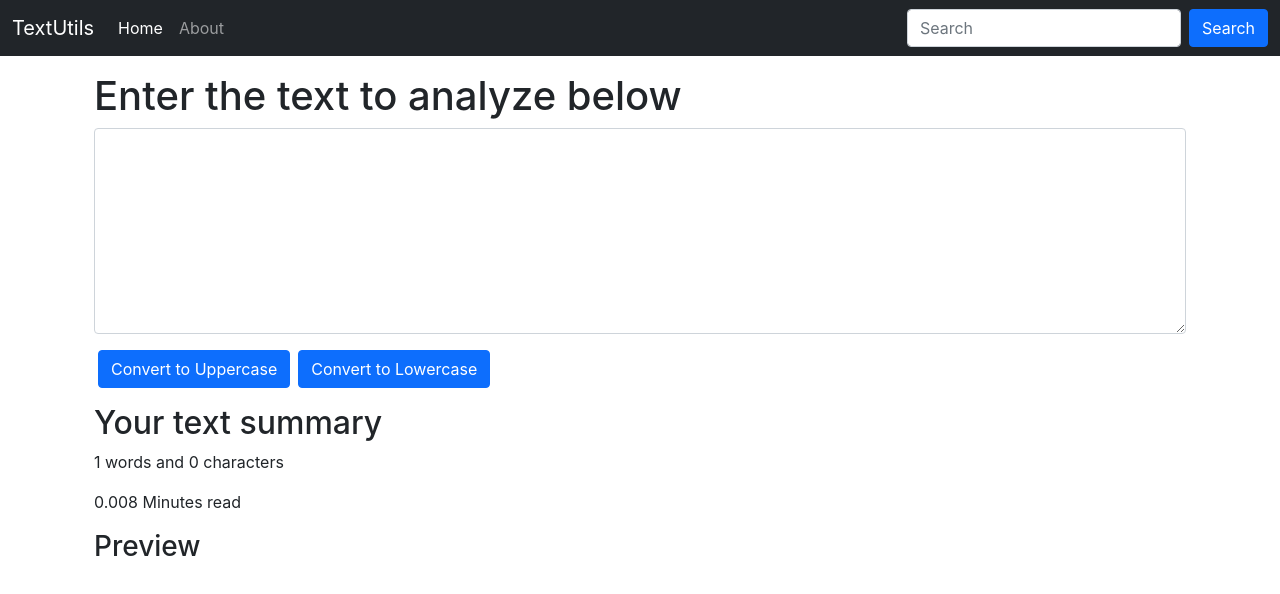
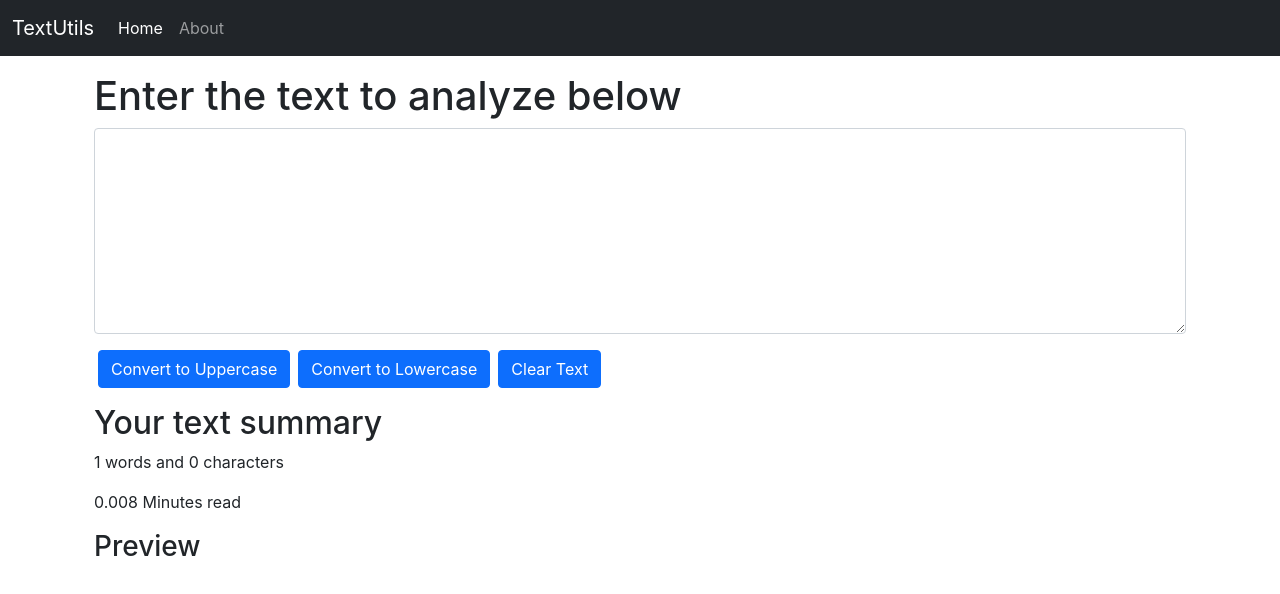
Before and after one commit to yandys09/TextUtils, a React (Create React App) app: page / in a window 1280 px wide. Shown: the top 594 px of the page. Built offline with nearby package versions, Linux system fonts and the light colour scheme.

Commit message:
Button added

```diff
--- a/src/components/Navbar.js
+++ b/src/components/Navbar.js
@@ -32,7 +32,7 @@ function Navbar(props) {
               </a>
             </li>
           </ul>
-          <form className="d-flex">
+          {/* <form className="d-flex">
             <input
               className="form-control me-2"
               type="search"
@@ -42,7 +42,7 @@ function Navbar(props) {
             <button className="btn btn-primary" type="submit">
               Search
             </button>
-          </form>
+          </form> */}
         </div>
       </div>
     </nav>
--- a/src/components/TextForm.js
+++ b/src/components/TextForm.js
@@ -7,6 +7,10 @@ export default function TextForm(props) {
   };
   const handleLoClick = () => {
     let newText = text.toLowerCase();
+    setText(newText);
+  };
+  const handleClearClick = () => {
+    let newText = '';
     setText(newText);
   };
   const handleOnChange = (event) => {
@@ -33,6 +37,9 @@ export default function TextForm(props) {
         <button className="btn btn-primary mx-1" onClick={handleLoClick}>
           Convert to Lowercase
         </button>
+        <button className="btn btn-primary mx-1" onClick={handleClearClick}>
+         Clear Text
+        </button>
       </div>
       <div className="container my-3">
         <h2>Your text summary</h2>
```
